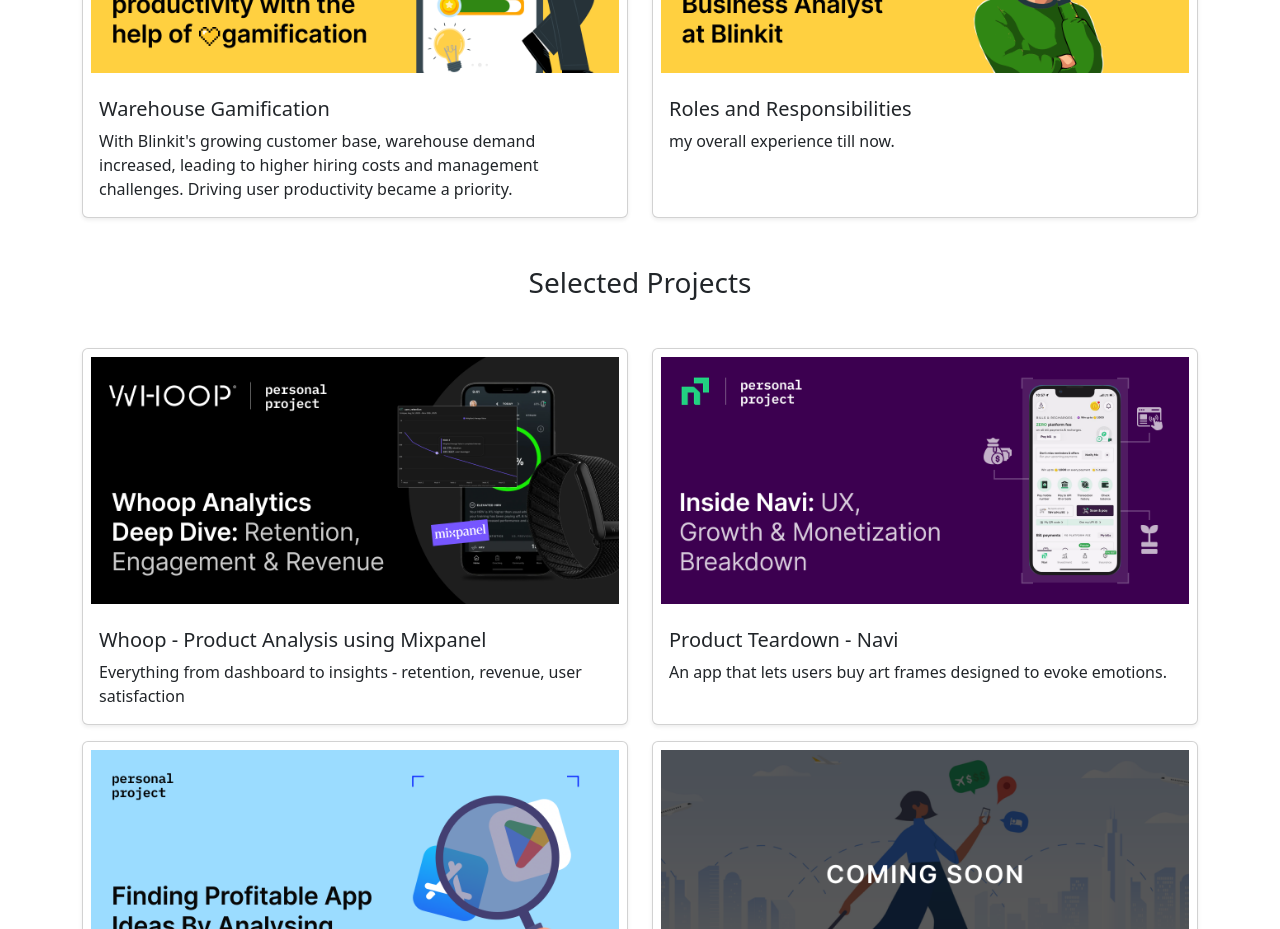
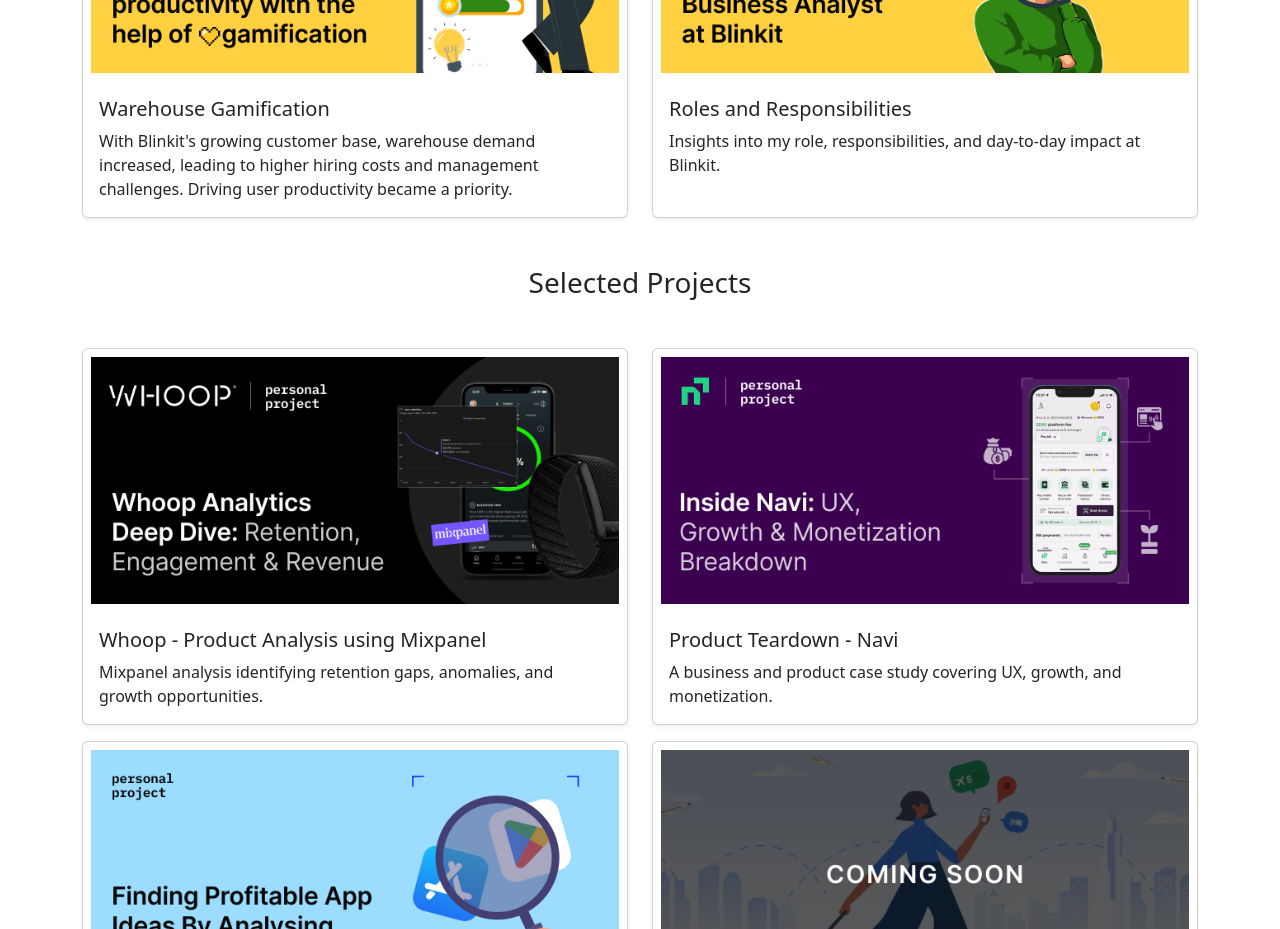
Before and after one commit to mukul-pixel/Portfolio, a React (Create React App) app in the folder my-portfolio/: page / in a window 1280 px wide. Shown: the part 980-1909 px from the top of the page. Built offline with nearby package versions, Linux system fonts and the light colour scheme.

Commit message:
final text changes

```diff
--- a/my-portfolio/src/Components/Apprecommendation.js
+++ b/my-portfolio/src/Components/Apprecommendation.js
@@ -30,7 +30,7 @@
   <div className='p-md-5 p-3'>
     <h2 className='text-center text-decoration-underline'>App Recommendation</h2>
     <div  className='col'>
-      <div className='col-md-8 col-12 pt-5'>
+      <div className='pt-5'>
         <h4>Project Description</h4>
         <p className='mb-4 fs-5'>This project focuses on analysing mobile app data from the Apple App Store and Google Play Store. As a product analyst for a company that develops Android and iOS apps, our goal is to identify the types of apps most likely attract a large number of users.</p>
         <h4>Business Requirements</h4>
--- a/my-portfolio/src/Components/Casestudynavi.js
+++ b/my-portfolio/src/Components/Casestudynavi.js
@@ -234,7 +234,7 @@
                 If Navi expands into <strong>stocks/ETFs, advanced dashboards, and deeper gamification, it could evolve from a financial app into a true super-app for personal finance in India.</strong>
         </div>
 
-        <div className='text-center p-5 text-decoration-underline'>
+        {/* <div className='text-center p-5 text-decoration-underline'>
             <h1>BTS (Behind the Scenes)</h1>
             <img
                     className='behind-the-scene img-fluid'
@@ -242,7 +242,7 @@
                     alt='behind_the_scene_img'
                     // style={{ height: "500px", objectFit: "cover" }}
             />
-        </div>
+        </div> */}
     </div>
     </>
   )
--- a/my-portfolio/src/Components/Roleandresponsibility.js
+++ b/my-portfolio/src/Components/Roleandresponsibility.js
@@ -17,7 +17,6 @@
 
       {/* Main Content Section */}
       <div className="container py-4">
-        <h4>Add company and designation</h4>
         <h2 className="fw-bold mb-4 text-center">Roles & Responsibilities</h2>
 
         {/* SECTION 1 ------------------------------------------------ */}
--- a/my-portfolio/src/Components/Selectedprojects.js
+++ b/my-portfolio/src/Components/Selectedprojects.js
@@ -21,7 +21,7 @@
               >
             <Displaycard
                  title="Whoop - Product Analysis using Mixpanel"
-                 description="Everything from dashboard to insights - retention, revenue, user satisfaction"
+                 description="Mixpanel analysis identifying retention gaps, anomalies, and growth opportunities."
                  image= {whoopThumbNail}
             />
             </NavLink>
@@ -34,7 +34,7 @@
               >
                <Displaycard
                     title="Product Teardown - Navi"
-                    description="An app that lets users buy art frames designed to evoke emotions."
+                    description="A business and product case study covering UX, growth, and monetization."
                     image={naviThumbNail}
                />
           </NavLink>
--- a/my-portfolio/src/Components/Workexperience.js
+++ b/my-portfolio/src/Components/Workexperience.js
@@ -32,7 +32,7 @@
       >
         <Displaycard
             title="Roles and Responsibilities"
-            description="my overall experience till now."
+            description="Insights into my role, responsibilities, and day-to-day impact at Blinkit."
             image={roleAndResponsibility}
         />
     </NavLink>
```
